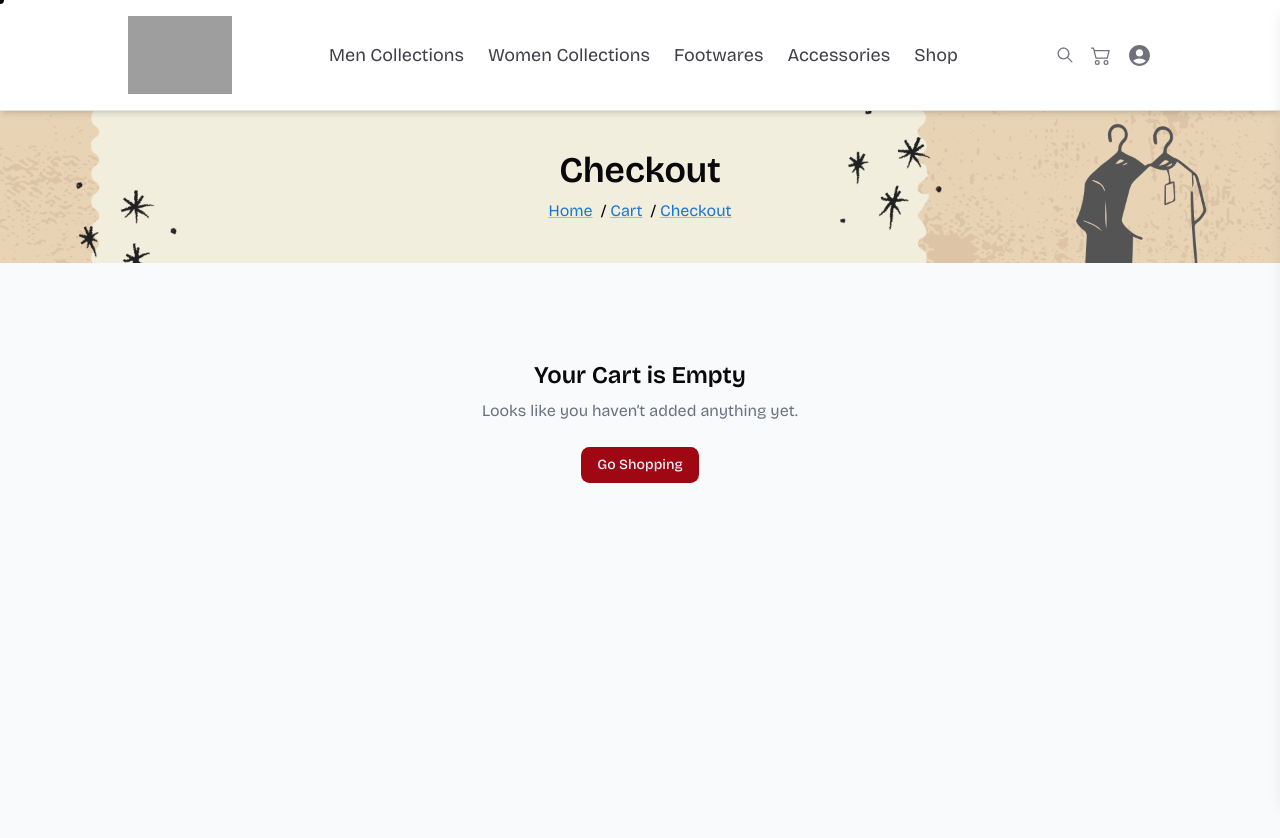
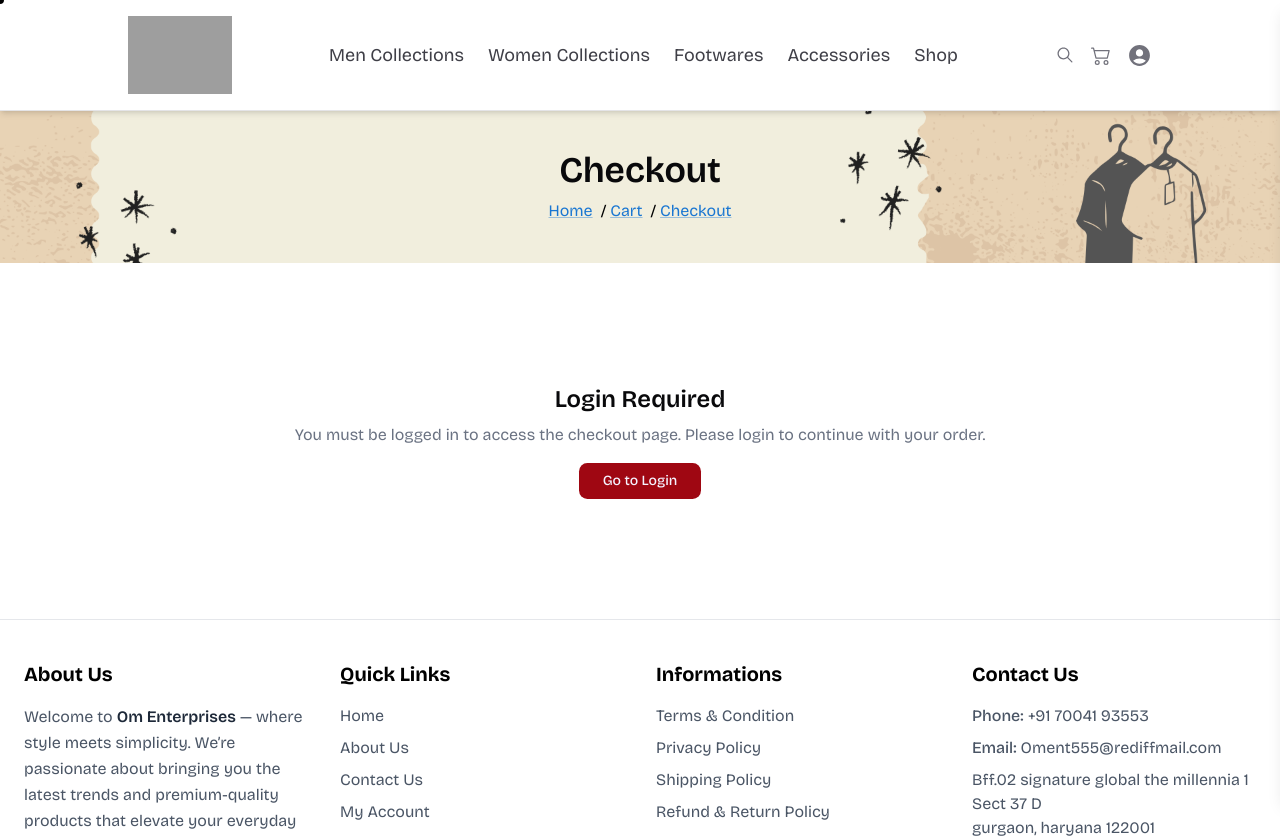
Before and after one commit to vickyB45/mern-ecommese, a Next.js app: page /checkout in a window 1280 px wide. Shown: the top 838 px of the page. Built offline with nearby package versions, Linux system fonts and the light colour scheme; grey boxes are pictures that could not be loaded.

Commit message:
sort some bugs (in middleware and some another files)

```diff
--- a/app/(root)/(website)/checkout/page.jsx
+++ b/app/(root)/(website)/checkout/page.jsx
@@ -5,6 +5,7 @@ import WebsiteBreadcrumb from "@/components/Aplication/website/WebsiteBreadcrumb
 import {
   WEBSITE_CART,
   WEBSITE_CHECKOUT,
+  WEBSITE_LOGIN,
   WEBSITE_ORDER_DETAILS,
   WEBSITE_SHOP,
 } from "@/routes/WebsiteRoute";
@@ -48,6 +49,7 @@ const CheckoutPage = () => {
   const cart = useSelector((store) => store.cartStore);
   const auth = useSelector((store) => store.authStore);
 
+
   // State
   const [verifyCartData, setVerifyCartData] = useState([]);
   const [cartVerified, setCartVerified] = useState(false);
@@ -73,6 +75,25 @@ const CheckoutPage = () => {
       userId: auth?.auth?._id,
     },
   });
+ if (!auth?.auth) {
+    return (
+      <div className="">
+        <WebsiteBreadcrumb props={breadCrumb} />
+        <div className="bg-white p-10 md:py-30 py-8 text-center">
+          <h1 className="text-2xl font-semibold mb-2">Login Required</h1>
+          <p className="text-gray-500 mb-4">
+            You must be logged in to access the checkout page.
+            Please login to continue with your order.
+          </p>
+          <Link href={WEBSITE_LOGIN}>
+            <Button className="px-6 py-3">Go to Login</Button>
+          </Link>
+        </div>
+      </div>
+    );
+  }
+
+
   // Cart verification
   const verifyCart = async () => {
     try {
--- a/app/(root)/(website)/layout.jsx
+++ b/app/(root)/(website)/layout.jsx
@@ -5,7 +5,7 @@ import React from "react";
 
 const Layout = ({ children }) => {
   return (
-    <div>
+    <div className="w-full overflow-x-hidden">
       <CursorDot />   {/* <- Cursor dot globally */}
       <Header />
       <main>{children}</main>
--- a/app/(root)/(website)/my-account/page.jsx
+++ b/app/(root)/(website)/my-account/page.jsx
@@ -25,7 +25,7 @@ const MyAccount = () => {
       <UserPanelLayout>
         <div className="shadow rounded bg-white">
           {/* Header */}
-          <div className="p-6 text-2xl font-semibold border-b">Dashboard</div>
+          <div className="md:p-6 text-2xl font-semibold border-b">Dashboard</div>
 
           {/* Dashboard Cards */}
           <div className="p-6 space-y-6">
--- a/components/Aplication/website/Header.jsx
+++ b/components/Aplication/website/Header.jsx
@@ -20,10 +20,10 @@ import { useSelector } from "react-redux";
 import { Avatar, AvatarImage } from "@/components/ui/avatar";
 import { LuMenu, LuX } from "react-icons/lu";
 import Search from "./Search";
+import { ADMIN_DASHBOARD } from "@/routes/AdminPannelRoute";
 
 const Header = () => {
   const auth = useSelector((store) => store.authStore.auth);
-  console.log(auth)
 
   const [sidebarOpen, setSidebarOpen] = useState(false);
   const [showSearch, setShowSearch] = useState(false);
@@ -111,7 +111,7 @@ const Header = () => {
               <MdAccountCircle className="text-zinc-500 hover:text-primary cursor-pointer" size={25} />
             </Link>
           ) : (
-            <Link href={USER_DASHBOARD}>
+            <Link href={auth.auth?.role === "user" ? USER_DASHBOARD : ADMIN_DASHBOARD}>
               <Avatar>
                 <AvatarImage src={auth?.avatar || "/assets/images/user.png"} />
               </Avatar>
--- a/middleware.js
+++ b/middleware.js
@@ -7,10 +7,15 @@ export async function middleware(req) {
   const pathname = req.nextUrl.pathname;
 
   // Headers for CORS
-  const headers = new Headers();
-  headers.set("Access-Control-Allow-Origin", "https://www.oment.store"); // production me "*" ki jagah frontend domain
-  headers.set("Access-Control-Allow-Methods", "GET,POST,PUT,DELETE,OPTIONS");
-  headers.set("Access-Control-Allow-Headers", "Content-Type, Authorization");
+  const allowedOrigin = process.env.NODE_ENV === "production"
+  ? "https://www.oment.store"
+  : "http://localhost:3000";
+
+const headers = new Headers();
+headers.set("Access-Control-Allow-Origin", allowedOrigin);
+headers.set("Access-Control-Allow-Methods", "GET,POST,PUT,DELETE,OPTIONS");
+headers.set("Access-Control-Allow-Headers", "Content-Type, Authorization");
+
 
   // Handle preflight requests (OPTIONS)
   if (req.method === "OPTIONS") {
```
